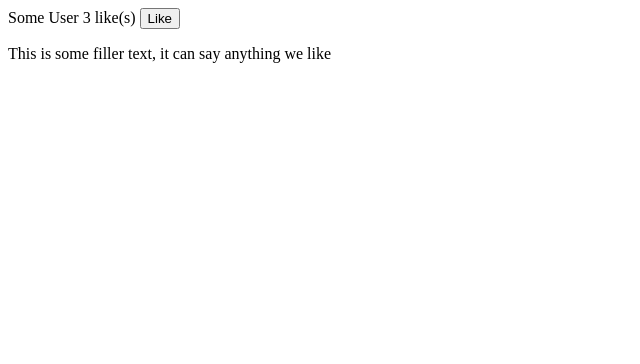
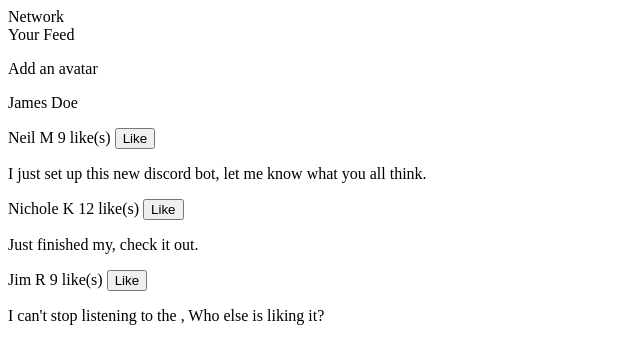
Before and after one commit to fraing31/I-like-me---JavaScript-, a plain HTML site: page Part2/index.html in a window 1280 px wide. Shown: the whole page, without its empty margins (0-640 px from the left). Drawn offline with Linux system fonts and the light colour scheme; a web font is replaced by a local one.

Commit message:
Part II - I like me

```diff
--- a/Part2/index.html
+++ b/Part2/index.html
@@ -8,31 +8,101 @@
     <link href="/Part2/style.css" rel="stylesheet" />
     <link href="https://fonts.googleapis.com/css2?family=Balsamiq+Sans&family=Island+Moments&display=swap" rel="stylesheet">
 
-
 </head>
 <body>
-    <script src="/script.js"></script>
+    <script src="/Part2/script.js"></script>
 
     <div class="container">
 
-        <div class="user">
+        <div class="header">
 
-            <div class="header">
+            <span class="title">Network</span>
 
-                <span class="text">Some User</span>
-                <span class="like">3 like(s)</span>
-                <button class="likeMe">Like</button>
+        </div>
+
+        <div class="yourFeed">
+
+            <span class="text">Your Feed</span>
+
+            <div class="user">
+
+                <!--foto-->
+                <p class="addAvatar">Add an avatar</p>
+                <p class="nameJam">James Doe</p>
 
             </div>
 
-            <div class="words">
+            <div class="information">
 
-                <p class=concept >This is some filler text,
-                it can say anything we like</p>
+                <div class="contacts">
+
+                    <div class="data">
+
+                        <span class="name">Neil M</span>
+                        <span class="like">9 like(s)</span>
+                        <button class="likeMe">Like</button>
+
+                    </div>
+
+                    <div class="words">
+
+                        <p class=concept >I just set up this new discord bot,
+                        let me know what you all think. <!--link--></p>
+
+                    </div>
+
+                </div>
+
+                <div class="contacts">
+
+                    <div class="data">
+
+                        <span class="name">Nichole K</span>
+                        <span class="like">12 like(s)</span>
+                        <button class="likeMe">Like</button>
+
+                    </div>
+
+                    <div class="words">
+
+                        <p class=concept >Just finished my<!--link-->,
+                        check it out.</p>
+
+                    </div>
+
+                </div>
+
+                <div class="contacts">
+
+                    <div class="data">
+
+                        <span class="name">Jim R</span>
+                        <span class="like">9 like(s)</span>
+                        <button class="likeMe">Like</button>
+
+                    </div>
+
+                    <div class="words">
+
+                        <p class=concept >I can't stop listening to the <!--link-->,
+                        Who else is liking it?</p>
+
+                    </div>
+
+                </div>
+
+
 
             </div>
 
+
+
+
+
+
         </div>
+
+
 
     </div>
 </body>
```
